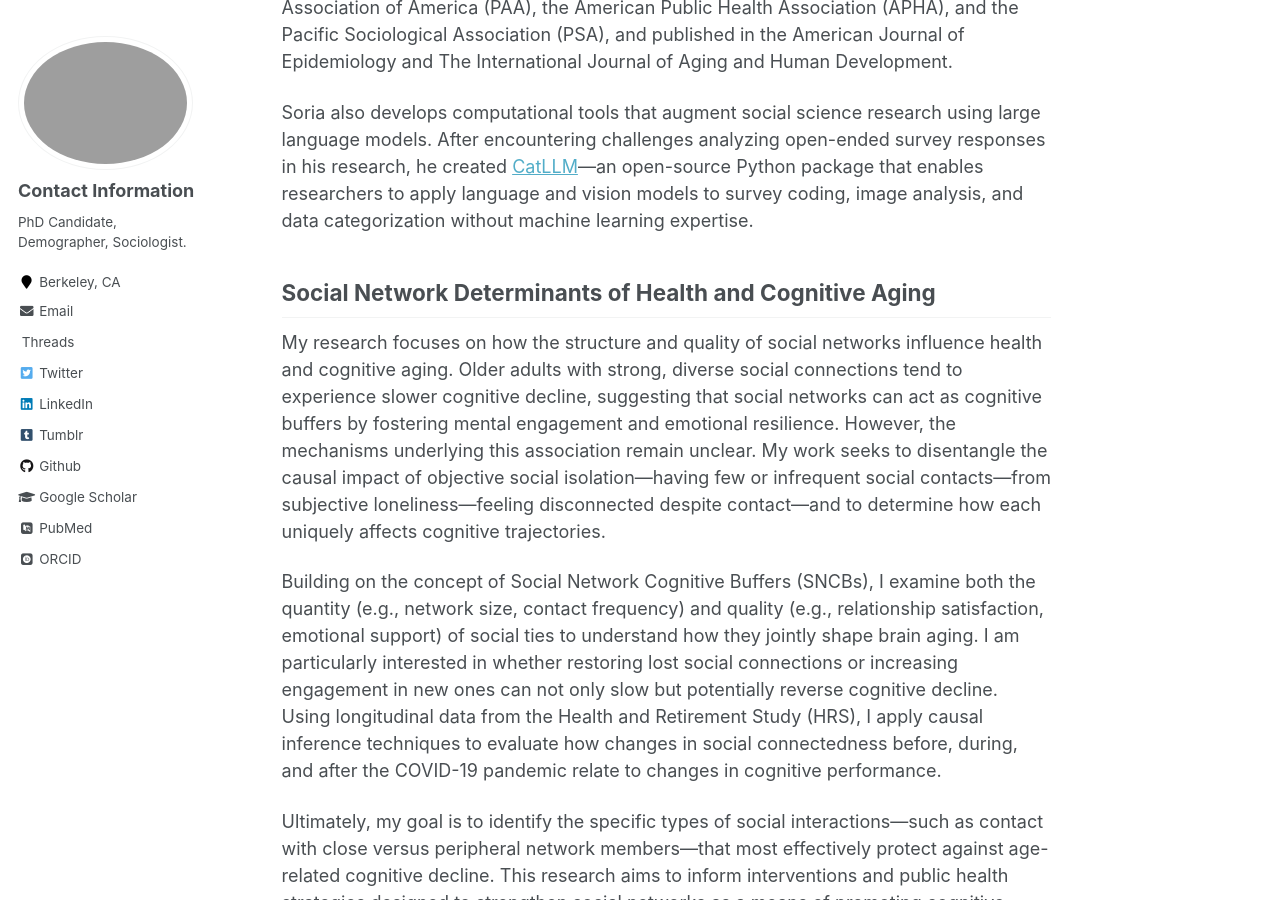
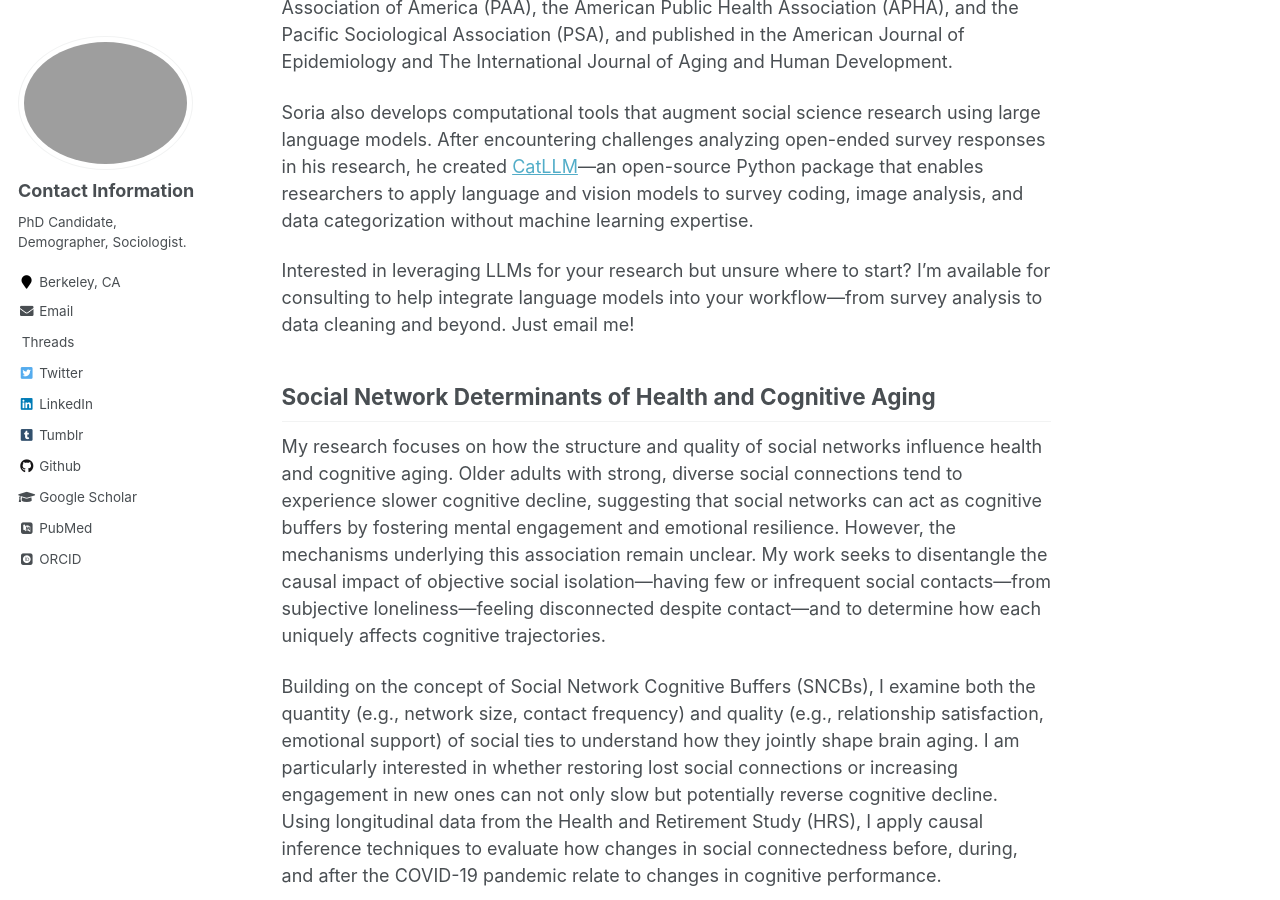
Before and after one commit to chrissoria/chrissoria.github.io, a Jekyll site: the page built from _pages/about.md, in a window 1280 px wide and 900 px high, scrolled down 301 px. Built offline with Jekyll 4.4.1, drawn with Linux system fonts in a browser that asks for light colours; some web fonts are replaced.

Commit message:
added available to consult on website

```diff
--- a/_pages/about.md
+++ b/_pages/about.md
@@ -15,6 +15,8 @@ His work has been presented at the Population Association of America (PAA), the
 
 Soria also develops computational tools that augment social science research using large language models.
 After encountering challenges analyzing open-ended survey responses in his research, he created [CatLLM](https://pypi.org/project/cat-llm/)—an open-source Python package that enables researchers to apply language and vision models to survey coding, image analysis, and data categorization without machine learning expertise.
+
+Interested in leveraging LLMs for your research but unsure where to start? I'm available for consulting to help integrate language models into your workflow—from survey analysis to data cleaning and beyond. Just email me!
 
 Social Network Determinants of Health and Cognitive Aging
 ------
```
Also changed, not shown: 1 other file.
